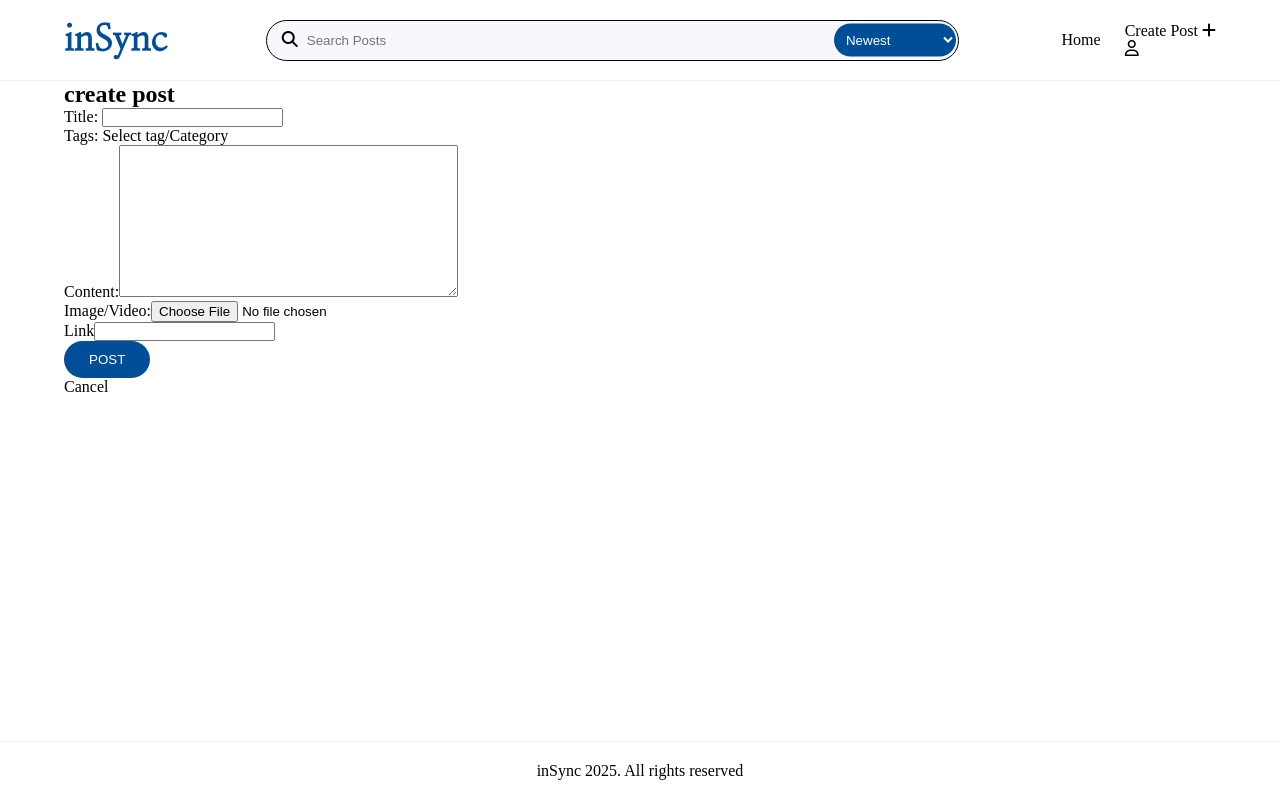
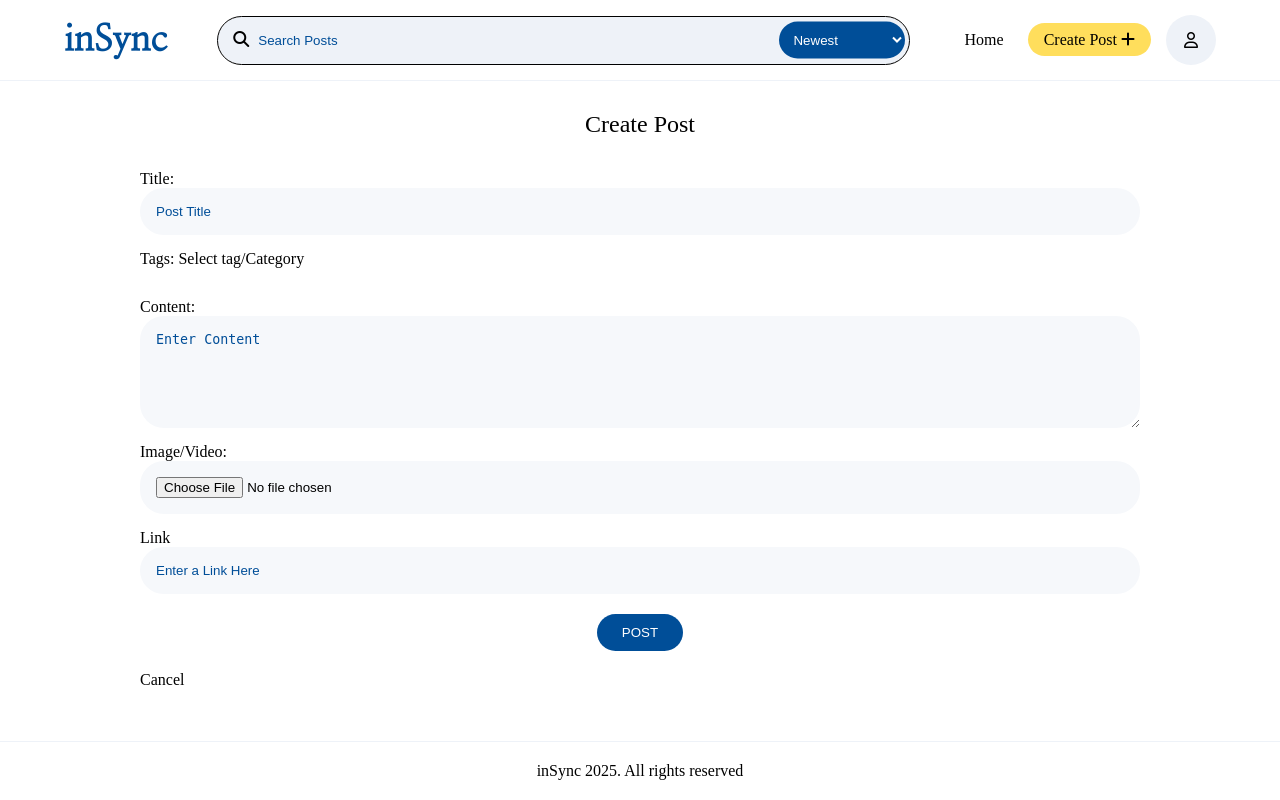
Before and after one commit to 582-41W-VA/InSync, a Django app: page /posts/create_post/ in a window 1280 px wide. Run offline with Django 5.2, Linux system fonts and the light colour scheme; the visitor is signed in with stand-in values (Sample User, id 1); data that the repository does not hold is empty; some web fonts are replaced.

Commit message:
styles for home and create post

```diff
--- a/static/css/app.css
+++ b/static/css/app.css
@@ -36,7 +36,7 @@ a:hover {
 }
 
 .container {
-  max-width: 1300px;
+  max-width: 1000px;
   margin-left: auto;
   margin-right: auto;
   width: 90%;
@@ -45,6 +45,22 @@ a:hover {
 .profile img {
   width: 50px;
   height: 50px;
+  border-radius: 50%;
+}
+
+.no-img{
+  background-color: var(--accent-color-light-blue);
+  width: 50px;
+  height: 50px;
+  border-radius: 50%;
+  position: relative;
+}
+
+.no-img i{
+  position: absolute;
+  top: 50%;
+  left: 50%;
+  transform: translate(-50%, -50%);
 }
 
 button{
@@ -57,16 +73,43 @@ button{
   background-color: var(--primary-color-blue);
   color: var(--white);
   border: transparent 1px solid;
+  margin-left: auto;
+  margin-right: auto;
   transition: 0.4s;
+}
+
+form button:hover {
+  background-color: var(--accent-color-light-blue);
+  color: var(--black);
+  border: var(--black) 1px solid;
+}
+
+form input::placeholder,
+form textarea::placeholder {
+  color: var(--primary-color-blue);
 }
 
 .header-open{
   overflow: hidden;
 }
 
-.img {
+img {
   background-size: cover;
   background-position: center;
+}
+
+.title{
+  max-width: 300px;
+  margin-left: auto;
+  margin-right: auto;
+  text-align: center;
+  font-weight: 500;
+  margin-bottom: 32px;
+  text-transform: capitalize;
+}
+
+section{
+  padding-top: 30px;
 }
 
 /* nav */
@@ -77,6 +120,7 @@ header {
 }
 
 header .container {
+  max-width: 1600px;
   display: flex;
   justify-content: space-between;
   align-items: center;
@@ -128,21 +172,34 @@ header .logs{
   gap: 10px;
 }
 
-/* search bar */
+header .profile{
+  display: flex;
+  gap: 15px;
+  align-items: center;
+}
+
+header .profile .create-post a{
+  background-color: var(--secondary-color-yellow);
+  padding: 8px 16px;
+  border-radius: 24px;
+}
+
+
+/* header search bar */
 header .search-form{
   position: relative;
   width: 60%;
 }
 
 header .search-form input{
-  background-color: var(--very-light-blue);
-  padding: 12px 24px;
+  background-color: var(--accent-color-light-blue);
+  padding: 16px 24px;
   border: none;
   color: var(--primary-color-blue);
   padding-left: 40px;
   border-radius: 24px;
   width: 100%;
-  outline: 1px solid black;
+  outline: 1px solid var(--black);
 }
 
 header .search-form i{
@@ -155,13 +212,14 @@ header .search-form i{
 
 header .search-form .sort{
   background-color: var(--primary-color-blue);
-  padding: 8px;
+  padding: 10px;
   border-radius: 24px;
   border: none;
   color: var(--white);
+  cursor: pointer;
   width: fit-content;
   position: absolute;
-  top: 51%;
+  top: 50%;
   right: -59px;
   transform: translate(-50%, -50%);
 }
@@ -182,16 +240,6 @@ header .search-form .sort{
 
 .login, .signup {
   padding: 72px 0;
-}
-
-.login .title,
-.signup .title {
-  max-width: 300px;
-  margin-left: auto;
-  margin-right: auto;
-  text-align: center;
-  font-weight: 500;
-  margin-bottom: 32px;
 }
 
 .login .login-form,
@@ -252,23 +300,9 @@ header .search-form .sort{
   border-bottom: 2px solid var(--black);
 }
 
-.login form input::placeholder,
-.signup form input::placeholder {
-  color: var(--primary-color-blue);
-}
-
 .login form button,
 .signup form button {
-  margin-left: auto;
-  margin-right: auto;
   margin-top: 20px;
-}
-
-.login form button:hover,
-.signup form button:hover {
-  background-color: var(--accent-color-light-blue);
-  color: var(--black);
-  border: var(--black) 1px solid;
 }
 
 .login .login-link,
@@ -292,6 +326,102 @@ header .search-form .sort{
   display: none;
 }
 
+/* Home */
+.home .posts{
+
+  margin-bottom: 20px;
+}
+
+.home .post-container{
+  margin-bottom: 20px;
+}
+
+.home .posts hr{
+  background-color: var(--accent-color-light-blue);
+  outline: none;
+  border: none;
+  height: 1px;
+  margin: 16px 0;
+}
+
+.home .flex{
+  display: flex;
+  gap: 30px;
+}
+
+.home .left {
+  width: 7%;
+}
+
+.home .right{
+  width: 93%;
+  display: flex;
+  flex-direction: column;
+  gap: 10px;
+}
+
+.home .post-head{
+  justify-content: space-between;
+}
+
+.home .post-title{
+  font-weight: 500;
+}
+
+.home .tags{
+  gap: 10px;
+}
+
+.home .tags a{
+  color: var(--primary-color-blue);
+  text-decoration: underline;
+}
+
+.home .media{
+ width: 100%;
+}
+
+.home .media img,
+.home .media video{
+ width: 100%;
+}
+
+/* Create Post */
+.create-post form p{
+  display: flex;
+  flex-direction: column;
+  margin-bottom: 15px;
+}
+
+.create-post #id_tags{
+  display: grid;
+  grid-template-columns: repeat(2, 1fr);
+  gap: 16px;
+}
+
+.create-post #id_tags div{
+  display: flex;
+  align-items: left;
+}
+
+.create-post input,
+.create-post textarea{
+  background-color: var(--very-light-blue);
+  border-radius: 24px;
+  border: none;
+  padding: 16px;
+}
+
+.create-post textarea{
+  height: 112px;
+}
+
+.create-post button{
+  display: block;
+  margin: 20px auto;
+}
+
+
 footer {
   position: fixed;
   bottom: 0;
@@ -301,6 +431,7 @@ footer {
   text-align: center;
   z-index: 10;
   border-top: var(--accent-color-light-blue) 1px solid;
+  background-color: var(--white);
 }
 
 /* Responsive Styles */
--- a/static/js/app.js
+++ b/static/js/app.js
@@ -3,10 +3,16 @@ window.onload = function() {
     const loginPass = document.querySelector('#id_password');
     const password = document.querySelector('#id_password1');
     const confirmPassword = document.querySelector('#id_password2');
+    const title = document.querySelector('#id_title');
+    const content = document.querySelector('#id_content');
+    const url = document.querySelector('#id_url')
     if (nameField) nameField.placeholder = "Enter your username";
     if (loginPass) loginPass.placeholder = "Enter your password";
     if (password) password.placeholder = "Enter your password";
     if (confirmPassword) confirmPassword.placeholder = " Confirm password";
+    if (title) title.placeholder = "Post Title";
+    if (content) content.placeholder = "Enter Content";
+    if (url) url.placeholder = "Enter a Link Here";
 };
 
 const menu = document.querySelector('.menu-icon')
```
